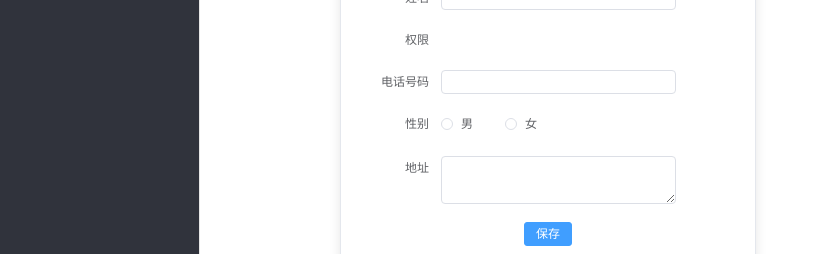
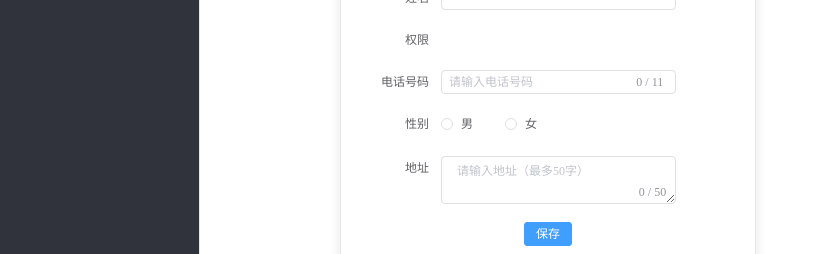
Before and after one commit to Noctisyeyue/vue_springboot_library, a Vue app in the folder Vue-Springboot-Library-main/vue/: page /person in a window 1280 px wide. Shown: the part 282-536 px from the top of the page, without its empty margins (0-819 px from the left). Built offline with nearby package versions, Linux system fonts and the light colour scheme.

Commit message:
完善--Person.vue限制输入字数

```diff
--- a/Vue-Springboot-Library-main/vue/src/views/Dashboard.vue
+++ b/Vue-Springboot-Library-main/vue/src/views/Dashboard.vue
@@ -1,4 +1,5 @@
 <template>
+  <!--展示板页面容器-->
   <div>
     <el-row :gutter="20">
       <el-col :span="6" v-for="item in cards" :key="item.title">
--- a/Vue-Springboot-Library-main/vue/src/views/LendRecord.vue
+++ b/Vue-Springboot-Library-main/vue/src/views/LendRecord.vue
@@ -529,3 +529,6 @@ export default defineComponent({
 
 })
 </script>
+
+<style scoped>
+</style>
--- a/Vue-Springboot-Library-main/vue/src/views/Password.vue
+++ b/Vue-Springboot-Library-main/vue/src/views/Password.vue
@@ -204,5 +204,4 @@ export default {
 </script>
 
 <style scoped>
-/* 密码修改页面样式：使用 Element Plus 默认样式 */
 </style>
--- a/Vue-Springboot-Library-main/vue/src/views/Person.vue
+++ b/Vue-Springboot-Library-main/vue/src/views/Person.vue
@@ -23,9 +23,21 @@
         <span v-if="form.role==2" style="margin:5px">读者</span>
       </el-form-item>
 
-      <!-- 电话号码输入框：可编辑的联系方式 -->
+      <!-- 电话号码输入框：可编辑的联系方式，限制最多11位数字 -->
       <el-form-item label="电话号码">
-        <el-input style="width: 80%" v-model="form.phone"></el-input>
+        <el-input
+          style="width: 80%"
+          v-model="form.phone"
+          maxlength="11"
+          show-word-limit
+          @input="form.phone = form.phone.replace(/\D/g, '')"
+          placeholder="请输入电话号码"
+        ></el-input>
+        <!--
+        限制输入最多11个字符
+        显示字数统计（如 0/11）
+        实时过滤非数字字符，只保留数字
+        -->
       </el-form-item>
 
       <!-- 性别选择：单选按钮组 -->
@@ -36,9 +48,16 @@
         </div>
       </el-form-item>
 
-      <!-- 地址输入框：多行文本输入 -->
+      <!-- 地址输入框：多行文本输入，限制最多50字 -->
       <el-form-item label="地址">
-        <el-input type="textarea" style="width: 80%" v-model="form.address"></el-input>
+        <el-input
+          type="textarea"
+          style="width: 80%"
+          v-model="form.address"
+          maxlength="50"
+          show-word-limit
+          placeholder="请输入地址（最多50字）"
+        ></el-input>
       </el-form-item>
     </el-form>
 
--- a/Vue-Springboot-Library-main/vue/src/views/User.vue
+++ b/Vue-Springboot-Library-main/vue/src/views/User.vue
@@ -338,3 +338,5 @@ export default {
   }
 }
 </script>
+<style scoped>
+</style>
```
